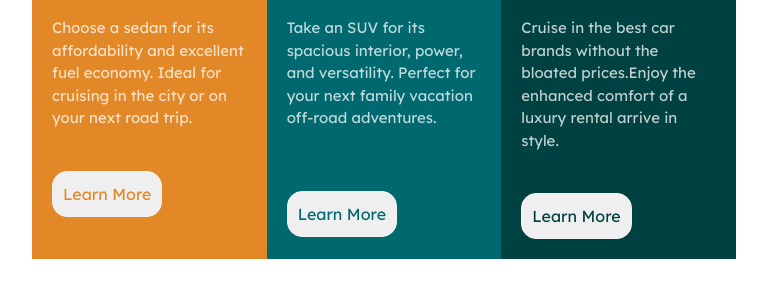
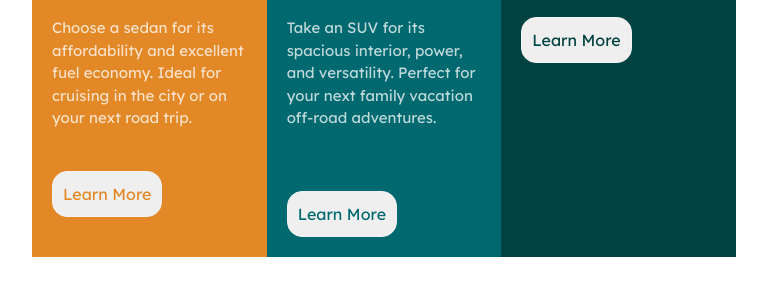
Before and after one commit to bharanidev-001/3-column-previewCard, a plain HTML site: page index.html in a window 1280 px wide. Shown: the part 259-556 px from the top of the page, without its empty margins (256-1023 px from the left). Drawn offline with nearby package versions, Linux system fonts and the light colour scheme.

Commit message:
Update index.html

```diff
--- a/index.html
+++ b/index.html
@@ -60,10 +60,7 @@
           <img src="images/icon-suvs.svg" alt="" />
 
           <h1>Luxury</h1>
-          <p>
-            Cruise in the best car brands without the bloated prices.Enjoy the
-            enhanced comfort of a luxury rental arrive in style.
-          </p>
+
 
           <button>Learn More</button>
         </div>
```
